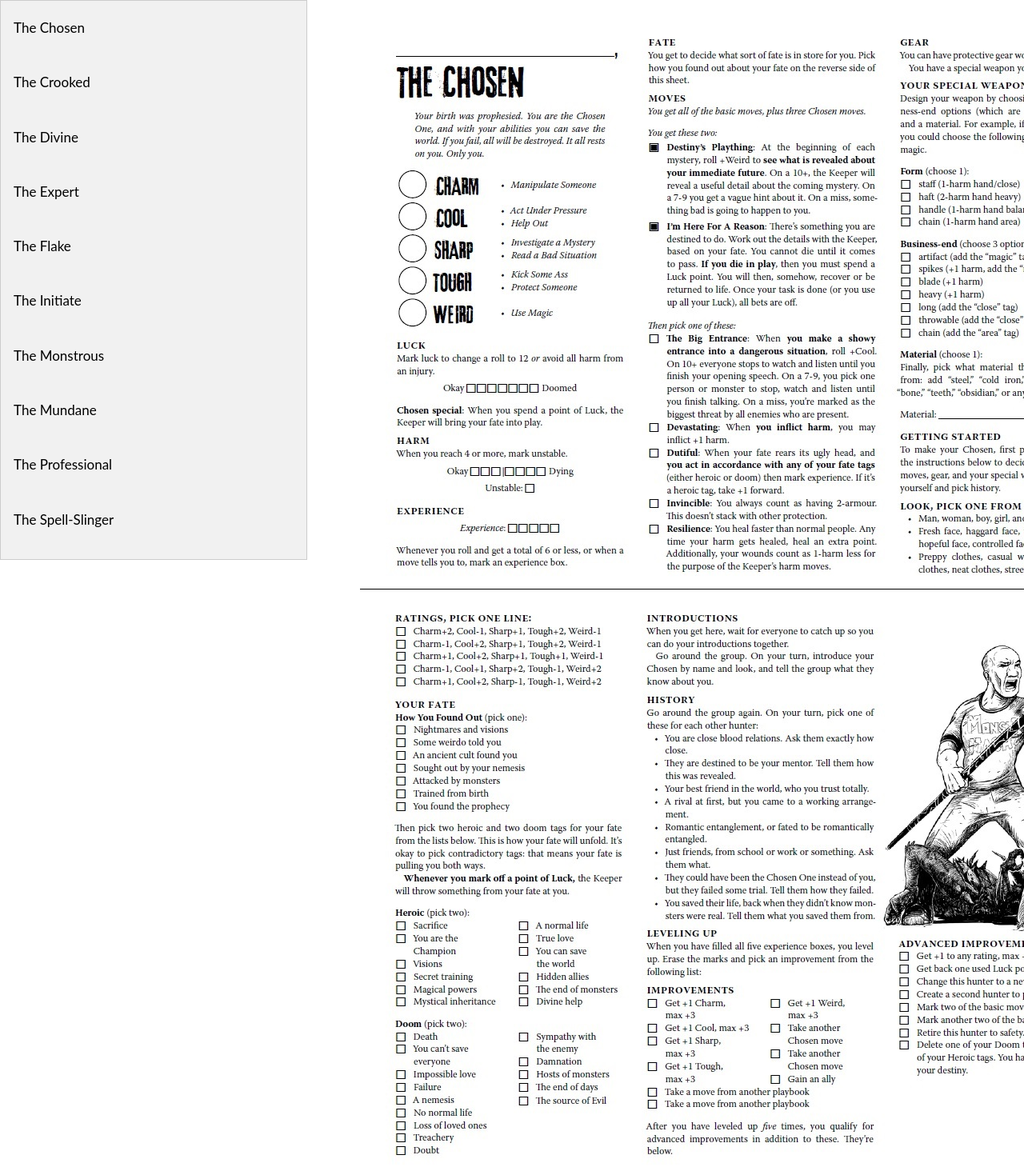
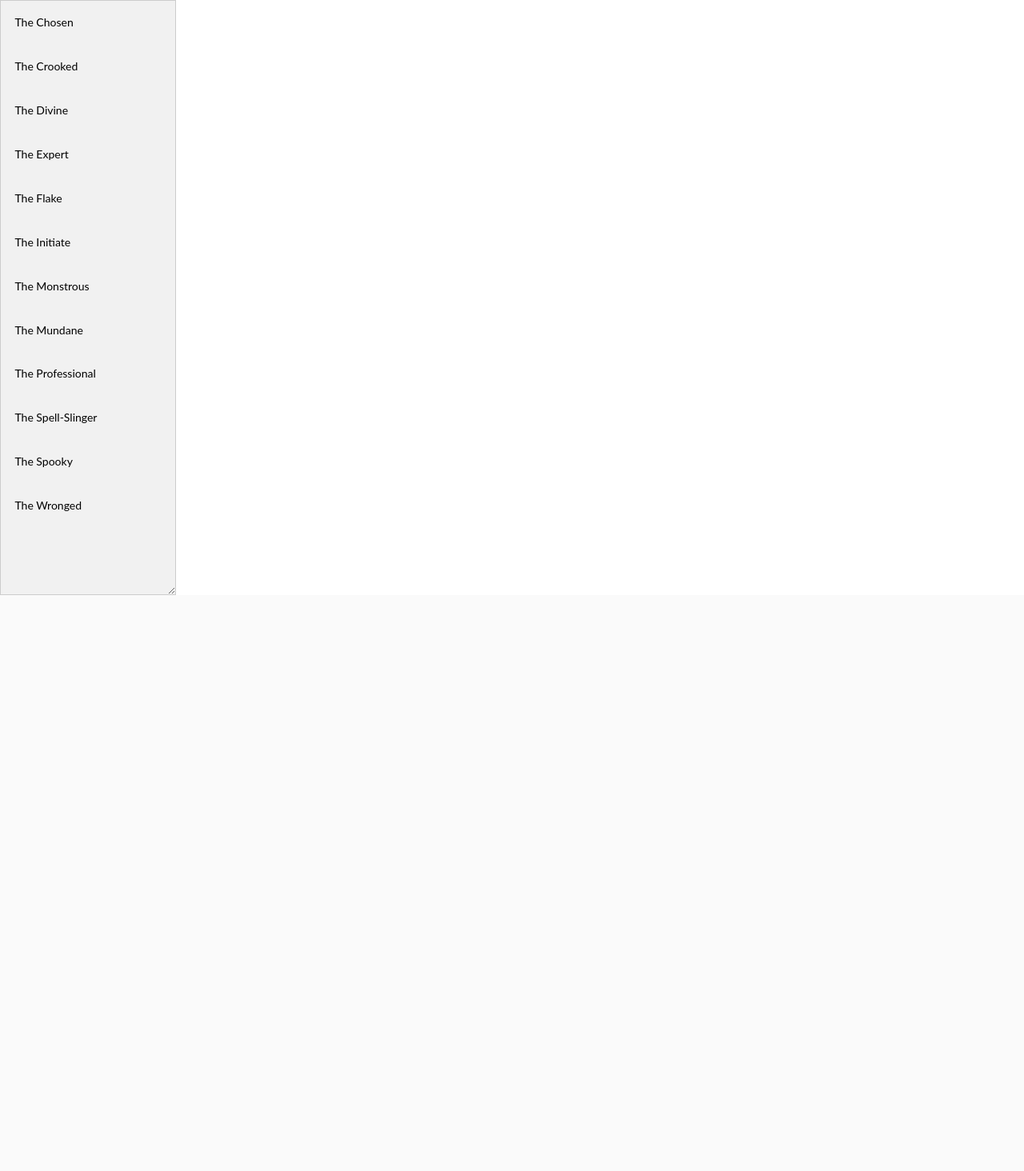
Before and after one commit to cdman678/Roll6, a Django app: template Roll6/apps/game/templates/game/choosecharacter.html in a window 1280 px wide; the page is wider, and only the part inside the window is pictured. Shown: the part 56-1520 px from the top of that part at 80% size. After the commit the page ends 800 px from the top of that part, so only its background shows below. Run offline with Django 3.2, Linux system fonts and the light colour scheme; the template is opened without the code that fills it, so the values that code supplies are empty; some libraries are stand-ins or nearby versions.

Commit message:
Fixed res

```diff
--- a/Roll6/apps/game/templates/game/choosecharacter.html
+++ b/Roll6/apps/game/templates/game/choosecharacter.html
@@ -12,9 +12,10 @@
       float: left;
       border: 1px solid #ccc;
       background-color: #f1f1f1;
-      width: 30%;
-      height: 700px;
-      overflow-y: auto
+      width: auto;
+      height: 93%;
+      overflow-y: auto;
+      overflow-x: auto;
     }
 
     /* Style the buttons inside the tab */
@@ -22,35 +23,37 @@
       display: block;
       background-color: inherit;
       color: black;
-      padding: 22px 16px;
-      width: 100%;
+      padding: 8% 8%;
+      width: auto;
       border: none;
       outline: none;
       text-align: left;
       cursor: pointer;
       transition: 0.3s;
-      font-size: 17px;
+      font-size: auto;
     }
 
     /* Change background color of buttons on hover */
     .tab button:hover {
       background-color: #ddd;
+      width: 100%;
     }
 
     /* Create an active/current "tab button" class */
     .tab button.active {
       background-color: #ccc;
+      width: 100%;
     }
 {% endblock %}
 
 {% block body_header %}
-<body style="height:1500px" onload="opentab(event, 'The Chosen')">
+<body onload="opentab(event, '')">
 {% endblock %}
 
 {% block content %}
 <!-- Character Bar-->
 <div>
-<div class="tab">
+<div class="tab" style="max-width:220px;width:25%;resize:both;overflow:auto">
   <button class="tablinks" onclick="opentab(event, 'The Chosen')">The Chosen</button>
   <button class="tablinks" onclick="opentab(event, 'The Crooked')">The Crooked</button>
   <button class="tablinks" onclick="opentab(event, 'The Divine')">The Divine</button>
@@ -68,51 +71,51 @@
 
 
 <div id="The Chosen" class="tabcontent">
-    <img src="{% static "the_chosen.jpg" %}" style="padding-left: 450px">
+    <img src="{% static "the_chosen.jpg" %}" style="padding-left: 20%;width:96%">
 </div>
 
 <div id="The Crooked" class="tabcontent">
-    <img src="{% static "the_crooked.jpg" %}" style="padding-left: 450px">
+    <img src="{% static "the_crooked.jpg" %}" style="padding-left: 20%;width:96%">
 </div>
 
 <div id="The Divine" class="tabcontent">
-    <img src="{% static "the_divine.jpg" %}" style="padding-left: 450px">
+    <img src="{% static "the_divine.jpg" %}" style="padding-left: 20%;width:96%">
 </div>
 
 <div id="The Expert" class="tabcontent">
-    <img src="{% static "the_expert.jpg" %}" style="padding-left: 450px">
+    <img src="{% static "the_expert.jpg" %}" style="padding-left: 20%;width:96%">
 </div>
 
 <div id="The Flake" class="tabcontent">
-    <img src="{% static "the_flake.jpg" %}" style="padding-left: 450px">
+    <img src="{% static "the_flake.jpg" %}" style="padding-left: 20%;width:96%">
 </div>
 
 <div id="The Initiate" class="tabcontent">
-    <img src="{% static "the_initiate.jpg" %}" style="padding-left: 450px">
+    <img src="{% static "the_initiate.jpg" %}" style="padding-left: 20%;width:96%">
 </div>
 
 <div id="The Monstrous" class="tabcontent">
-    <img src="{% static "the_monstrous.jpg" %}" style="padding-left: 450px">
+    <img src="{% static "the_monstrous.jpg" %}" style="padding-left: 20%;width:96%">
 </div>
 
 <div id="The Mundane" class="tabcontent">
-    <img src="{% static "the_mundane.jpg" %}" style="padding-left: 450px">
+    <img src="{% static "the_mundane.jpg" %}" style="padding-left: 20%;width:96%">
 </div>
 
 <div id="The Professional" class="tabcontent">
-    <img src="{% static "the_professional.jpg" %}" style="padding-left: 450px">
+    <img src="{% static "the_professional.jpg" %}" style="padding-left: 20%;width:96%">
 </div>
 
 <div id="The Spell-Slinger" class="tabcontent">
-    <img src="{% static "the_spell_slinger.jpg" %}" style="padding-left: 450px">
+    <img src="{% static "the_spell_slinger.jpg" %}" style="padding-left: 20%;width:96%">
 </div>
 
 <div id="The Spooky" class="tabcontent">
-    <img src="{% static "the_spooky.jpg" %}" style="padding-left: 450px">
+    <img src="{% static "the_spooky.jpg" %}" style="padding-left: 20%;width:96%">
 </div>
 
 <div id="The Wronged" class="tabcontent">
-    <img src="{% static "the_wronged.jpg" %}" style="padding-left: 450px">
+    <img src="{% static "the_wronged.jpg" %}" style="padding-left: 20%;width:96%">
 </div>
 
 </div>
```
